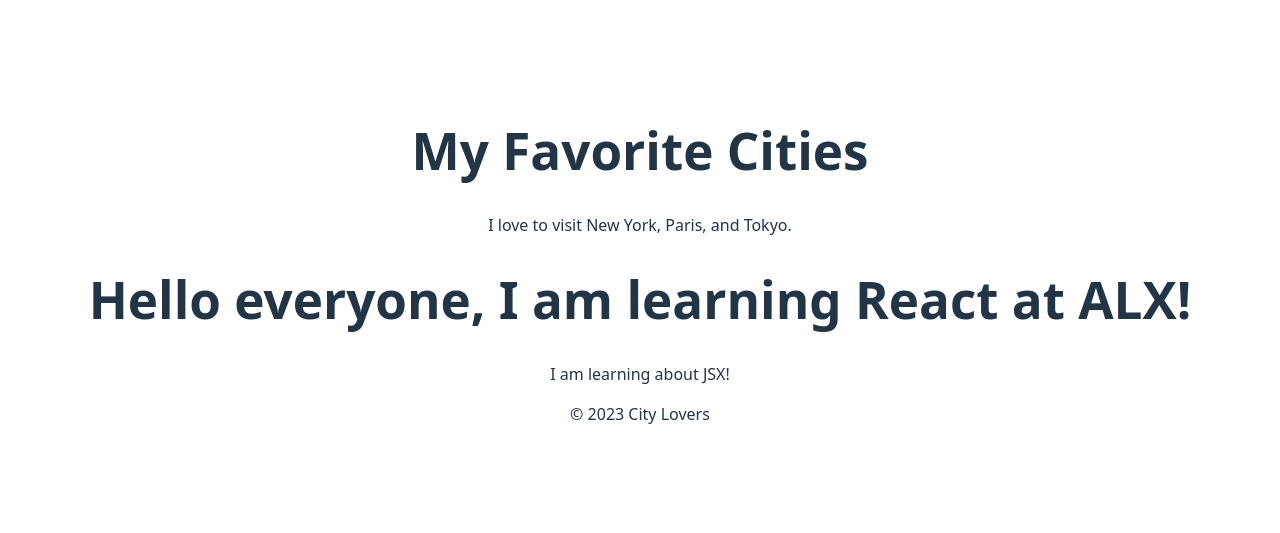
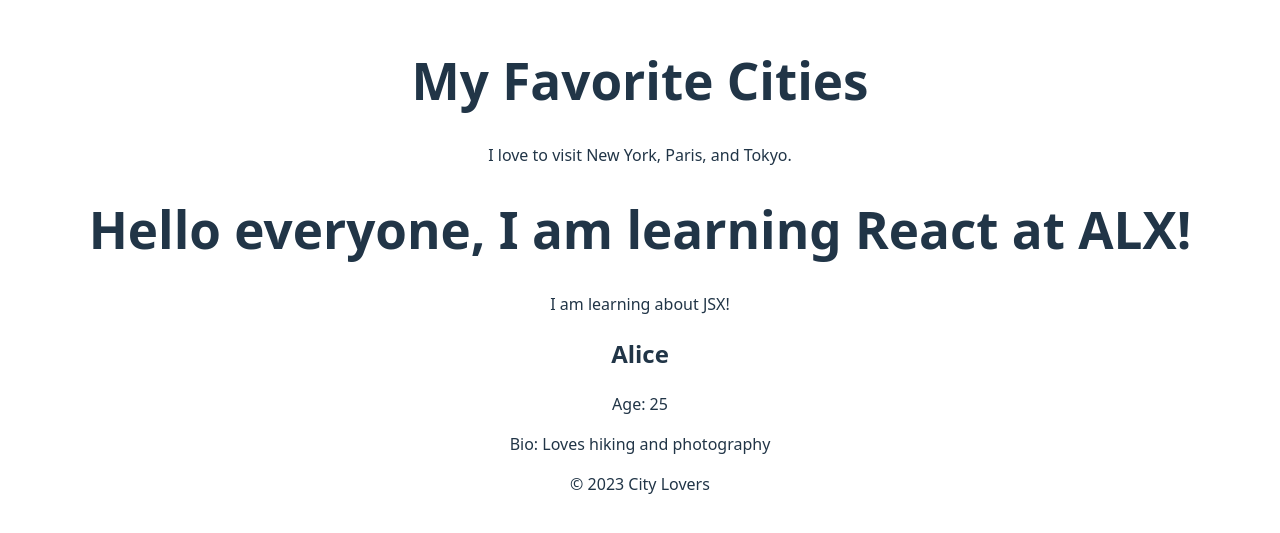
Before and after one commit to Acacore/alx-fe-reactjs, a React (Vite) app in the folder alx-react-app/: page / in a window 1280 px wide. Shown: the part 135-668 px from the top of the page. Built offline with nearby package versions, Linux system fonts and the light colour scheme.

Commit message:
UserProfile.jsx added

```diff
--- a/alx-react-app/src/App.jsx
+++ b/alx-react-app/src/App.jsx
@@ -5,6 +5,7 @@
 import Header from './Header'
 import MainContent from './MainContent'
 import Footer from './Footer'
+import UserProfile from './components/UserProfile.jsx'
 import './App.css'
 
 function App() {
@@ -35,6 +36,7 @@
       <Header />
       <MainContent />
        <WelcomeMessage />
+       <UserProfile  name="Alice" age="25" bio="Loves hiking and photography" />
        <Footer />
     </>
   )
--- /dev/null
+++ b/alx-react-app/src/components/UserProfile.jsx
@@ -0,0 +1,16 @@
+
+
+const UserProfile = (props) => {
+
+
+   return (
+     <div>
+       <h2>{props.name}</h2>
+       <p>Age: {props.age}</p>
+       <p>Bio: {props.bio}</p>
+     </div>
+   );
+ };
+
+
+ export default UserProfile
```
